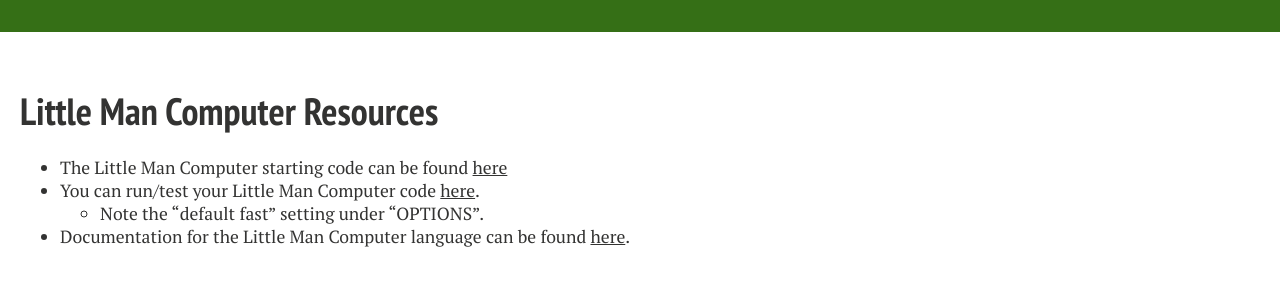
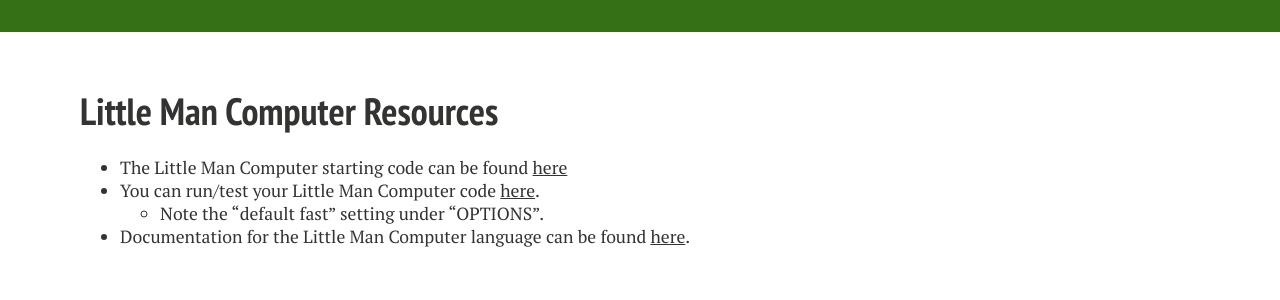
Before and after one commit to erick-ross/erick-ross.github.io, a Jekyll site: the page built from lmc-problem.md, in a window 1280 px wide. Shown: the top 300 px of the page. Built offline with Jekyll 4.4.1, drawn with Linux system fonts in a browser that asks for light colours; nearby versions of some CDN libraries.

Commit message:
added lmc stuff

```diff
--- a/_layouts/semiraw.html
+++ b/_layouts/semiraw.html
@@ -14,7 +14,7 @@
 
 
 
-<div id="main" role="main" style="padding-left: 20px;">
+<div id="main" role="main" style="padding-left: 80px;">
   <article class="page">
     <!-- eross - Jekyll kept "guessing" the title incorrectly, so it is just easier to do titles manually in markdown -->
     <!-- <h1>{{ page.title }}</h1> -->
```
